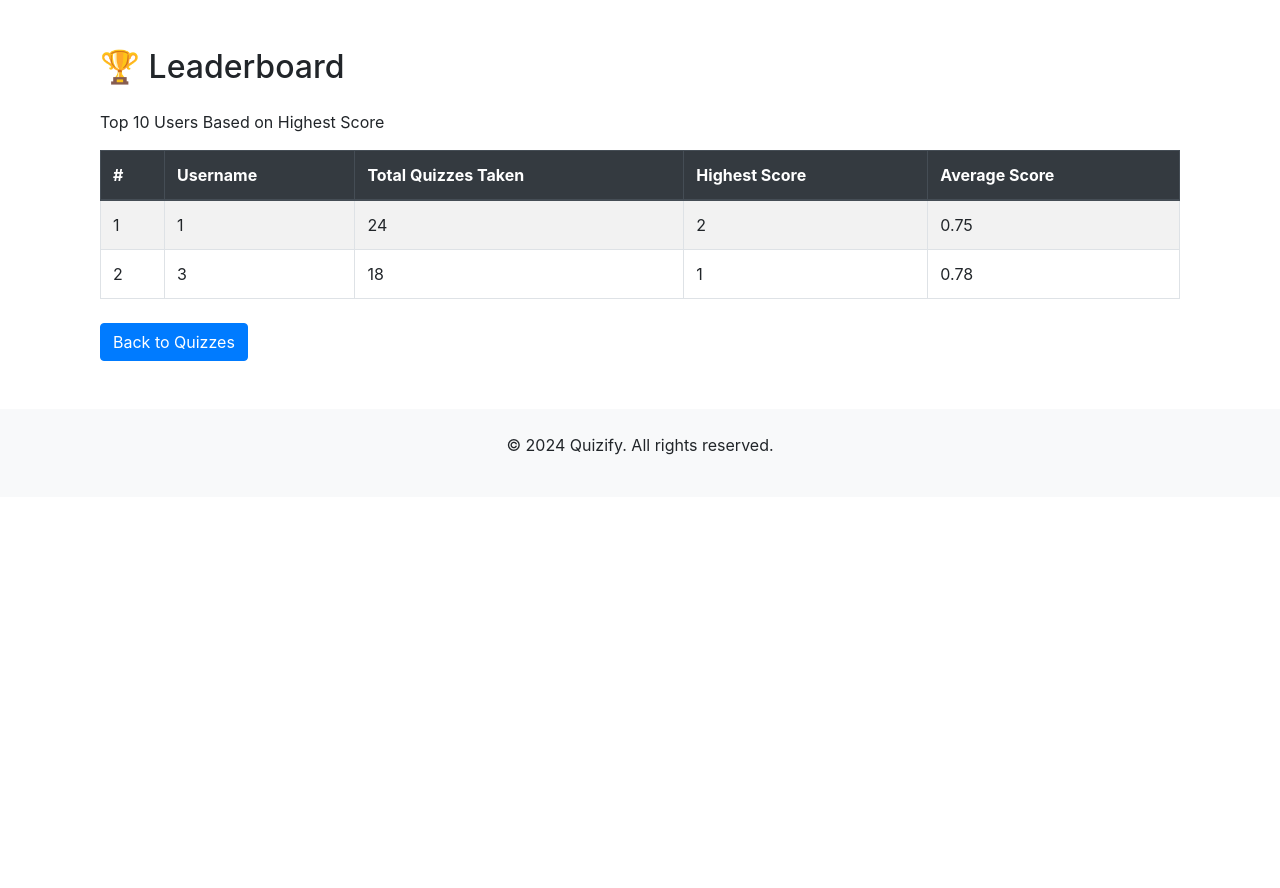
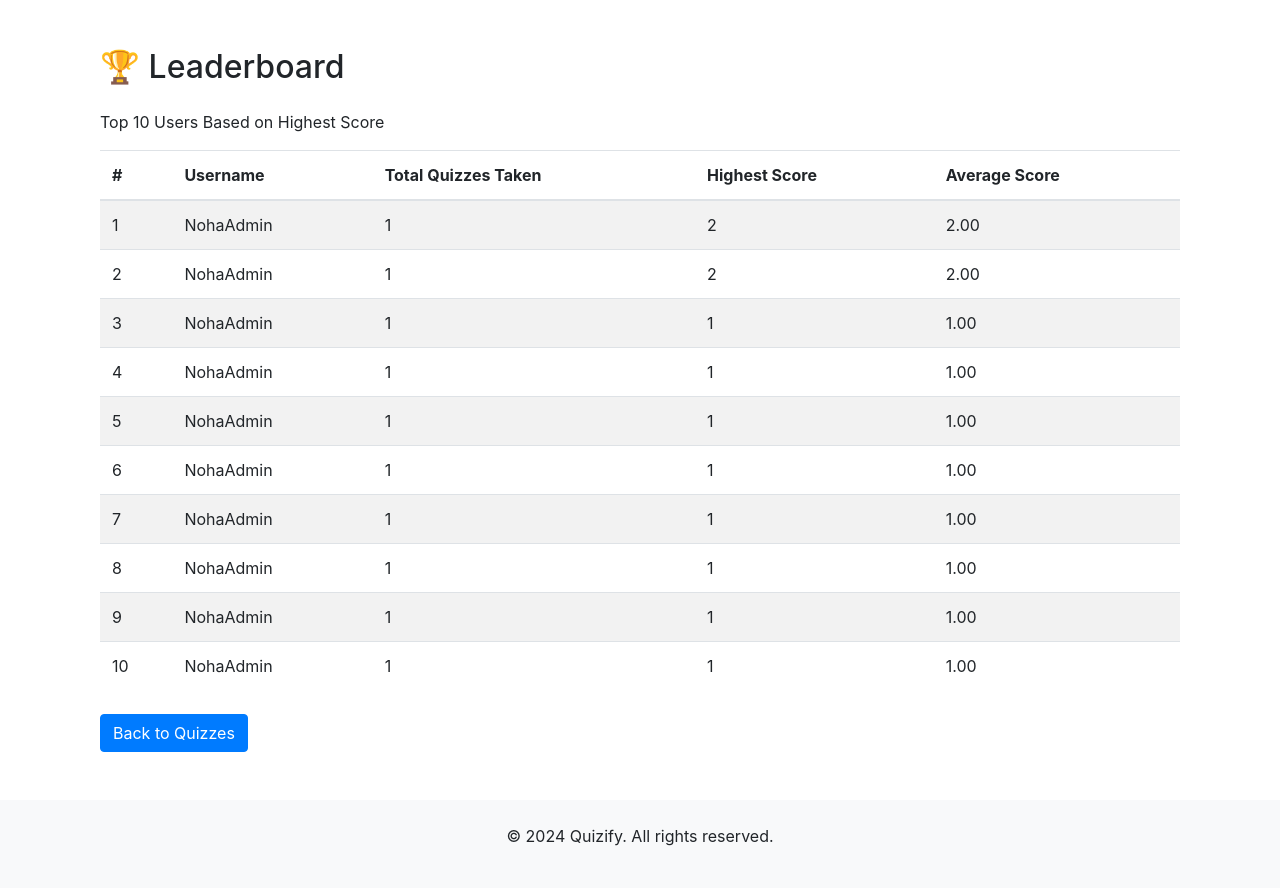
Before and after one commit to NohaZak/Quizify, a Django app: page /leaderboard/ in a window 1280 px wide. Shown: the part 56-944 px from the top of the page. Before the commit the page ends 511 px from the top, so only its background shows below. Run offline with Django 5.2, Linux system fonts and the light colour scheme; data comes from the database, SQL or seed files in the repository; both versions use the stored data as it was after the commit; some libraries are stand-ins or nearby versions.

Commit message:
Fix Leaderboard Username Display Issue

```diff
--- a/quizzes/views.py
+++ b/quizzes/views.py
@@ -1,6 +1,7 @@
 from django.shortcuts import render, get_object_or_404, redirect
 from django.contrib.auth import login, logout, authenticate
 from django.contrib.auth.forms import UserCreationForm, AuthenticationForm
+from django.contrib.auth.models import User
 from django.contrib.auth.decorators import login_required
 from django.contrib import messages
 from django.utils import timezone
@@ -205,16 +206,15 @@ def quiz_result(request, quiz_id):
 
 
 def leaderboard(request):
-    # Aggregate leaderboard data
     leaderboard_data = (
         Result.objects
-        .values('user')
+        .select_related('user')
         .annotate(
             total_quizzes=Count('id'),
             highest_score=Max('score'),
             average_score=Avg('score')
         )
-        .order_by('-highest_score')[:10]  # Top 10 users by highest score
+        .order_by('-highest_score')[:10]
     )
 
     context = {
--- a/templates/leaderboard.html
+++ b/templates/leaderboard.html
@@ -6,8 +6,8 @@
 <div class="container mt-5">
     <h2 class="mb-4">🏆 Leaderboard</h2>
     <p>Top 10 Users Based on Highest Score</p>
-    <table class="table table-striped table-bordered">
-        <thead class="thead-dark">
+    <table class="table table-striped">
+        <thead>
             <tr>
                 <th>#</th>
                 <th>Username</th>
@@ -17,13 +17,13 @@
             </tr>
         </thead>
         <tbody>
-            {% for user in leaderboard_data %}
+            {% for entry in leaderboard_data %}
             <tr>
                 <td>{{ forloop.counter }}</td>
-                <td>{{ user.user }}</td>
-                <td>{{ user.total_quizzes }}</td>
-                <td>{{ user.highest_score }}</td>
-                <td>{{ user.average_score|floatformat:2 }}</td>
+                <td>{{ entry.user.username }}</td>
+                <td>{{ entry.total_quizzes }}</td>
+                <td>{{ entry.highest_score }}</td>
+                <td>{{ entry.average_score|floatformat:2 }}</td>
             </tr>
             {% empty %}
             <tr>
```
Also changed, not shown: db.sqlite3.
